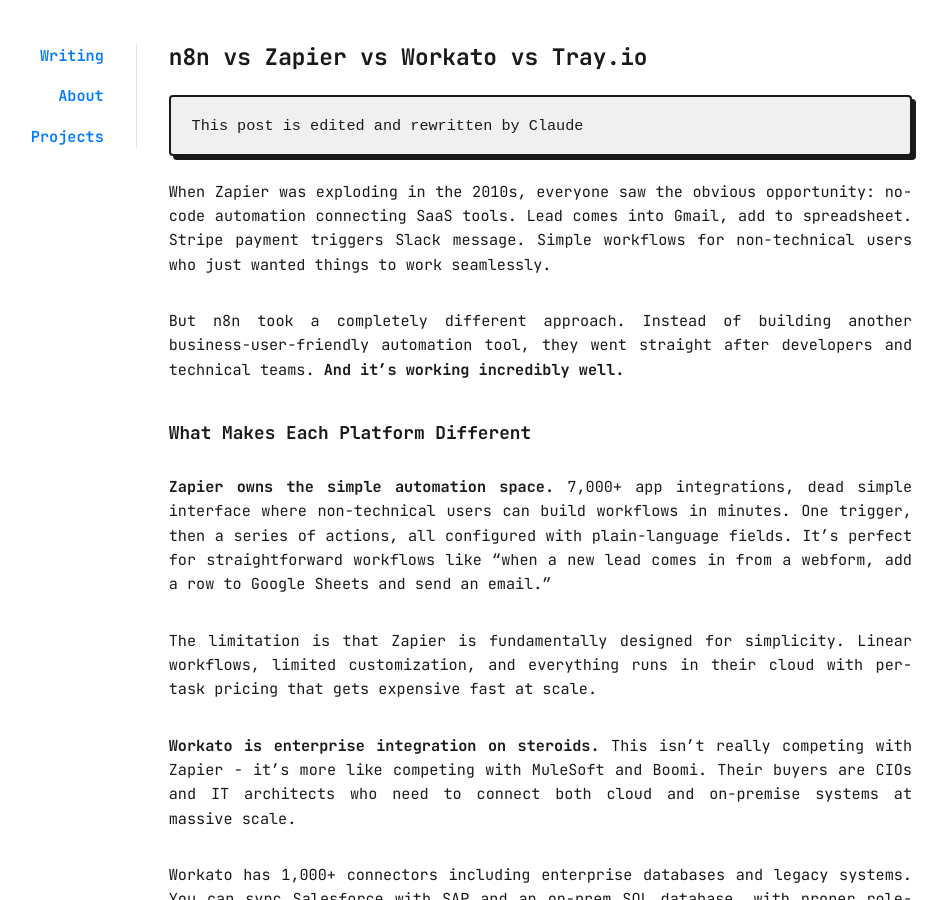
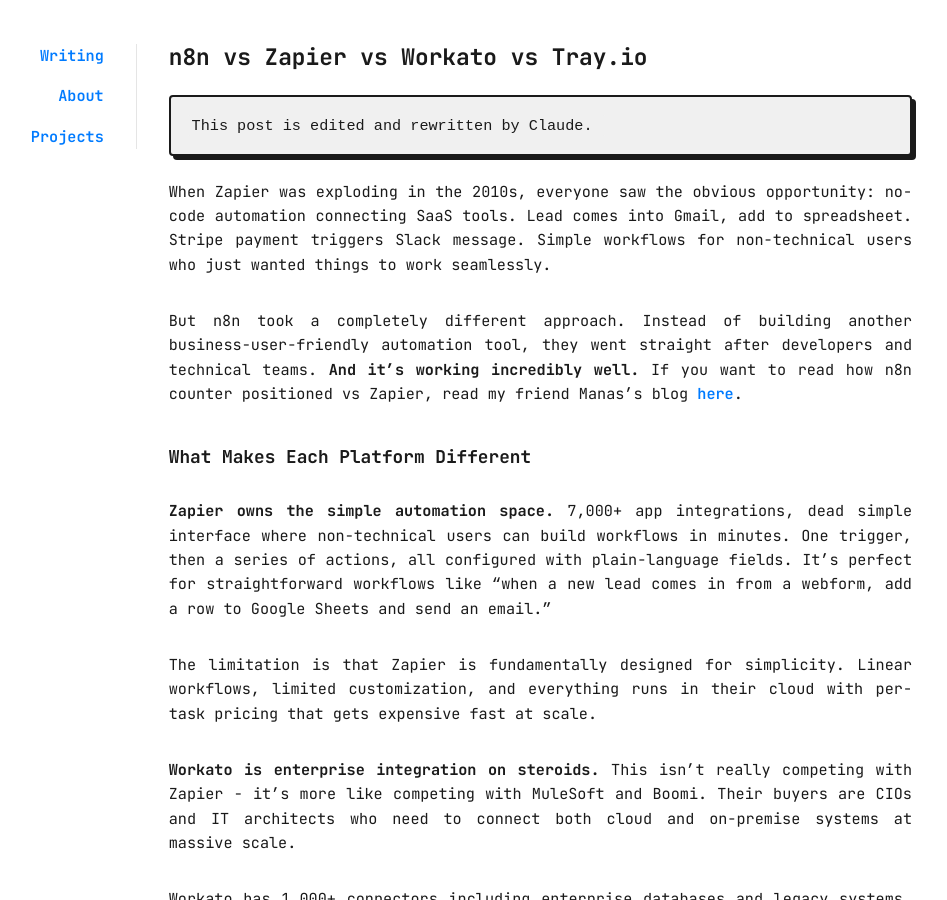
Before and after one commit to r-nikhil/r-nikhil.github.io, a Jekyll site: the page built from _posts/2025-07-06-n8n-vs-zapier.md, in a window 1280 px wide and 900 px high. Shown: the whole window, without its empty margins (180-1127 px from the left). Built offline with Jekyll 4.4.1, drawn with Linux system fonts in a browser that asks for light colours.

Commit message:
link manas blog

````diff
--- a/_posts/2025-07-06-n8n-vs-zapier.md
+++ b/_posts/2025-07-06-n8n-vs-zapier.md
@@ -5,12 +5,13 @@
 ---
 
 ```
-This post is edited and rewritten by Claude
+This post is edited and rewritten by Claude.
 ```
 
 When Zapier was exploding in the 2010s, everyone saw the obvious opportunity: no-code automation connecting SaaS tools. Lead comes into Gmail, add to spreadsheet. Stripe payment triggers Slack message. Simple workflows for non-technical users who just wanted things to work seamlessly.
 
 But n8n took a completely different approach. Instead of building another business-user-friendly automation tool, they went straight after developers and technical teams. **And it's working incredibly well.**
+If you want to read how n8n counter positioned vs Zapier, read my friend Manas's blog [here](https://manassaloi.com/2025/05/20/n8n-zapier.html).
 
 ### What Makes Each Platform Different
 
````
